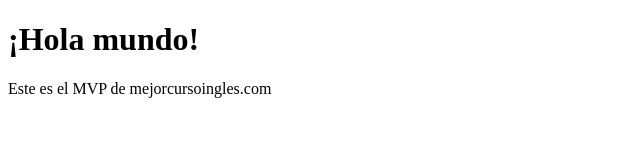
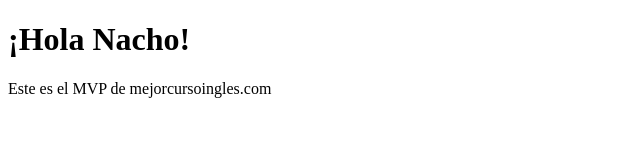
Before and after one commit to jose-sanchez-preisig/mejorcursoingles, a plain HTML site: page index.html in a window 1280 px wide. Shown: the full height of the page, 0-640 px from the left. Drawn offline with Linux system fonts and the light colour scheme.

Commit message:
Update index.html

```diff
--- a/index.html
+++ b/index.html
@@ -5,7 +5,7 @@
   <title>Mejor Curso Inglés</title>
 </head>
 <body>
-  <h1>¡Hola mundo!</h1>
+  <h1>¡Hola Nacho!</h1>
   <p>Este es el MVP de mejorcursoingles.com</p>
 </body>
 </html>
```
